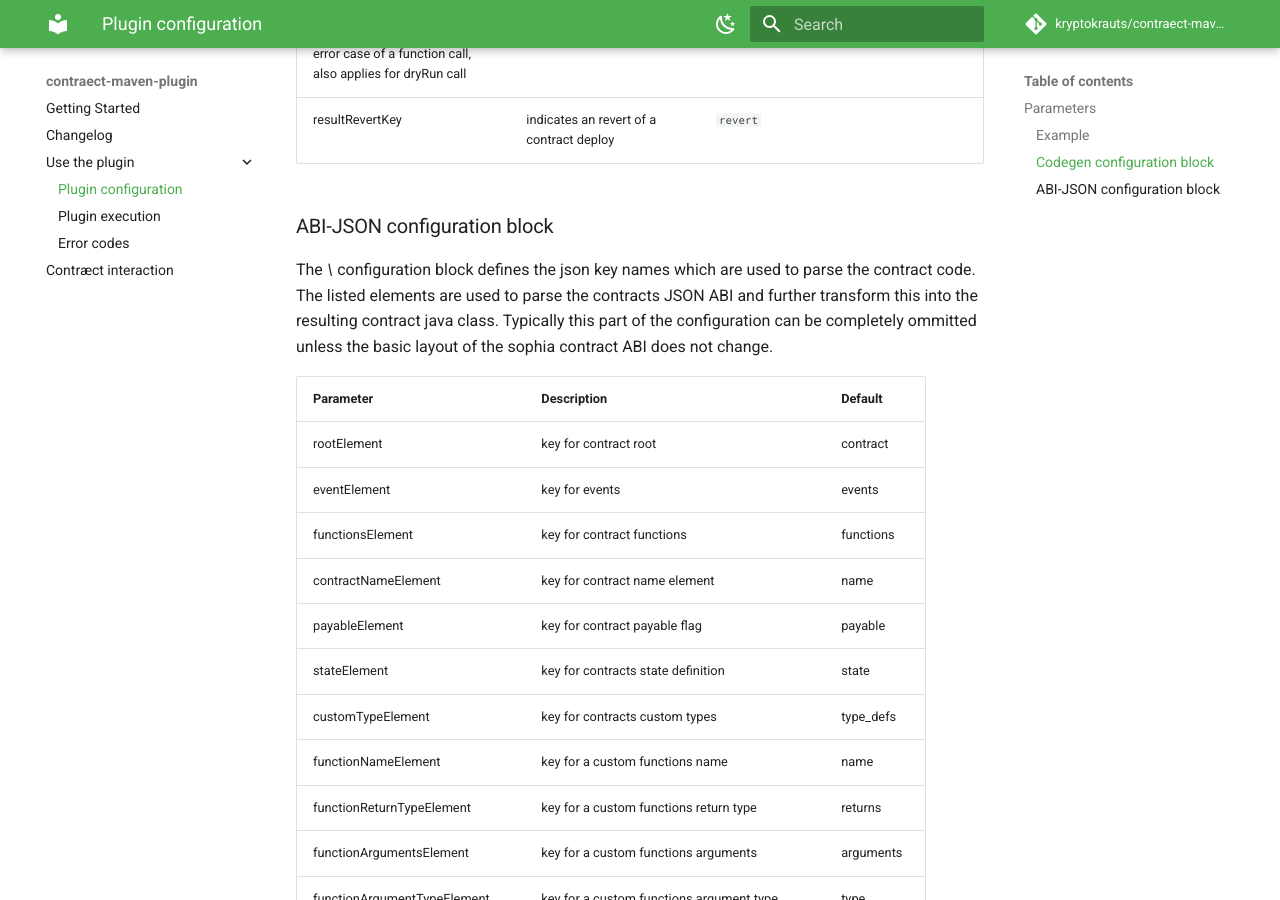
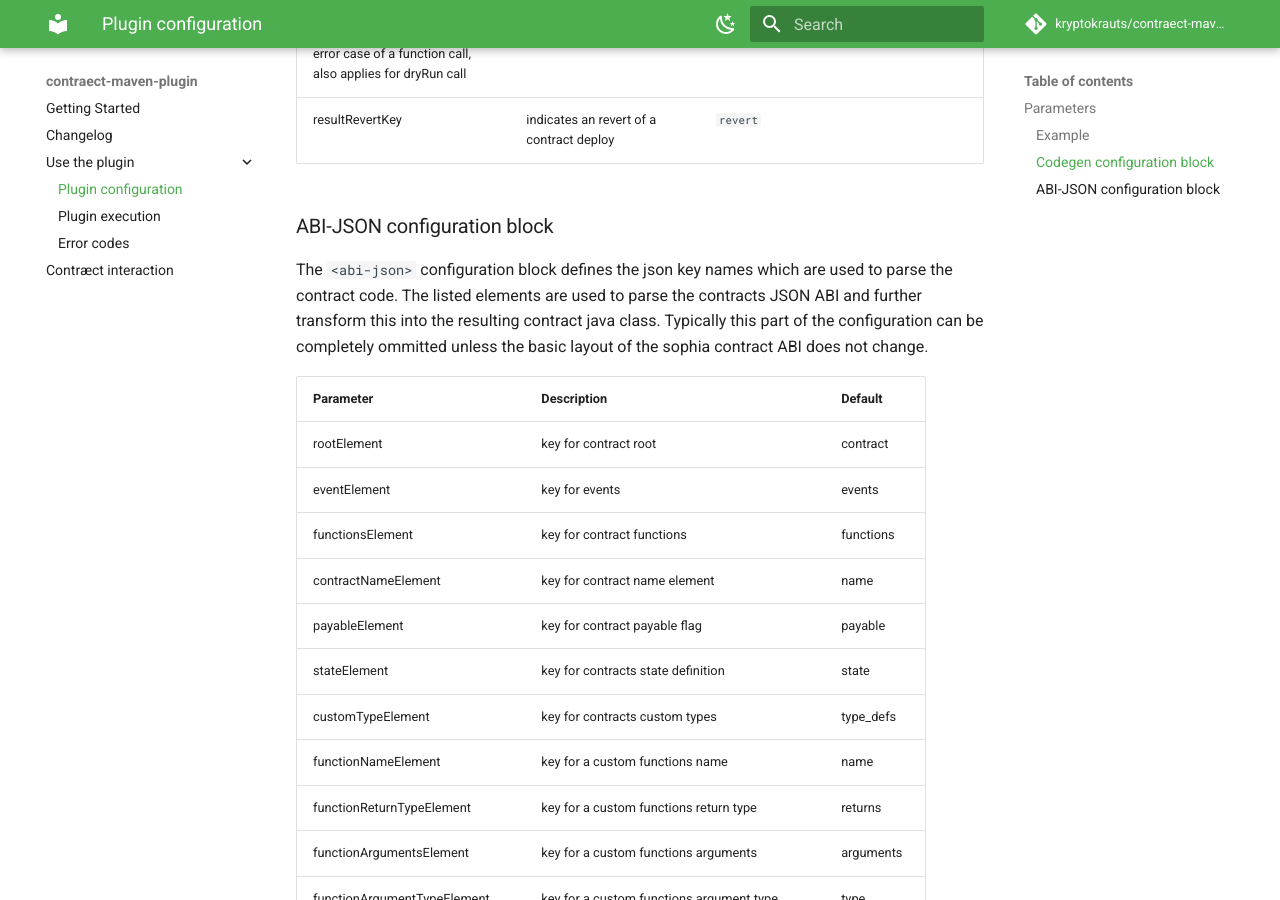
Before and after one commit to kryptokrauts/contraect-maven-plugin, an MkDocs documentation site: the page built from docs/use-the-plugin/plugin-configuration.md, in a window 1280 px wide and 900 px high, scrolled down 1848 px. Built offline with MkDocs 1.6.1 and Material for MkDocs 9.7.7, drawn with Linux system fonts in a browser that asks for light colours; comment, search, counter and statistics services are not loaded.

Commit message:
Update docs/use-the-plugin/plugin-configuration.md
Co-authored-by: Marco Walz <8124114+marc0olo@users.noreply.github.com>

```diff
--- a/docs/use-the-plugin/plugin-configuration.md
+++ b/docs/use-the-plugin/plugin-configuration.md
@@ -46,7 +46,7 @@ The `<codegen>` configuration block contains the general parameters for the plug
 | resultRevertKey                                                                         | indicates an revert of a contract deploy                                  | `revert`                                         |                                                                 |
 
 ### ABI-JSON configuration block
-The *\<abi-json>* configuration block defines the json key names which are used to parse the contract code. The listed elements are used to parse the contracts JSON ABI and further transform this into the resulting contract java class. Typically this part of the configuration can be completely ommitted unless the basic layout of the sophia contract ABI does not change.
+The `<abi-json>` configuration block defines the json key names which are used to parse the contract code. The listed elements are used to parse the contracts JSON ABI and further transform this into the resulting contract java class. Typically this part of the configuration can be completely ommitted unless the basic layout of the sophia contract ABI does not change.
 
 | Parameter                    | Description                                      | Default   |
 | ---------------------------- | ------------------------------------------------ | --------- |
```
